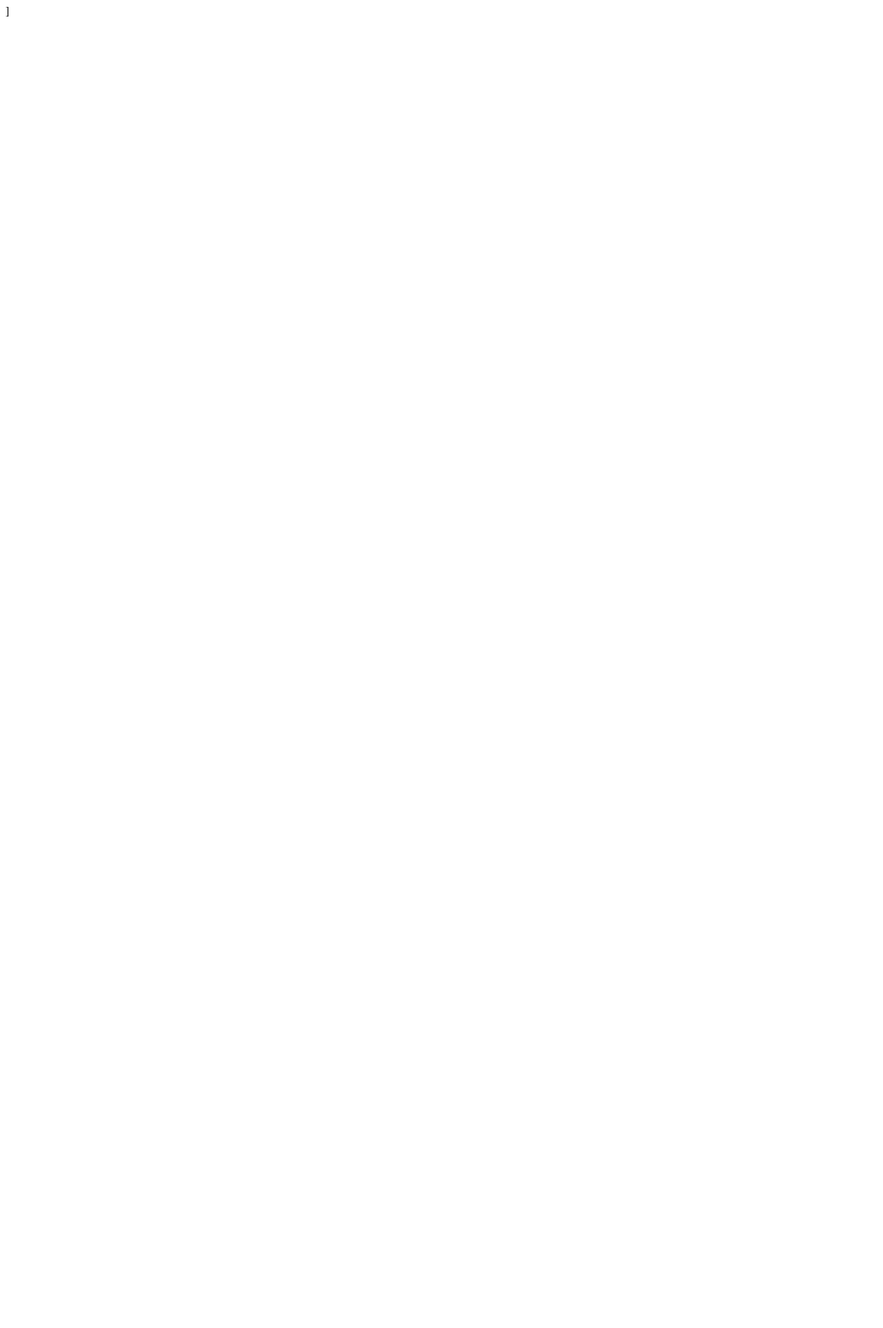
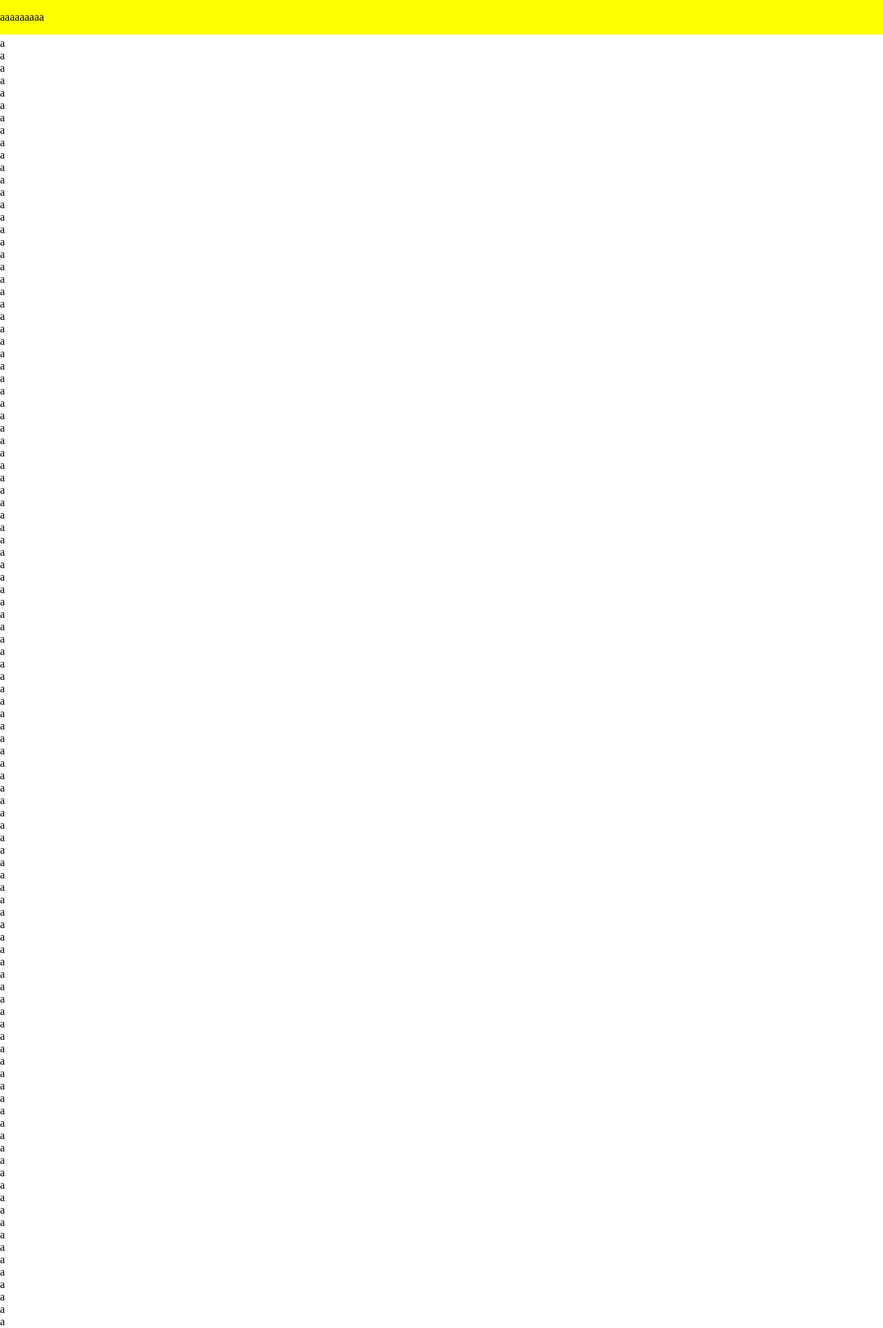
Before and after one commit to yk0721/Bunkasai-Homepage, a Django app: page / in a window 1280 px wide. Before the commit the part shown is almost empty. Shown: the top 1926 px of the page at 69% size. Before the commit the page ends 24 px from the top, so only its background shows below. Run offline with Django 4.2, Linux system fonts and the light colour scheme.

Commit message:
ヘッダーのCSSを少し整えました。

```diff
--- a/Bunkasai_System/index.html
+++ b/Bunkasai_System/index.html
@@ -7,16 +7,18 @@
 <body>
 
 <div class="header">
-        <div class="header-contents_container">
-            <div class="header-img"></div>
+        <div class="header-container">
+            <div class="header-img">aaa</div>
             <div class="header-contents">
                 <div class="header-box">
-                    <div class="header-item"></div>
-                    <div class="header-item"></div>
-                    <div class="header-item"></div>
+                    <div class="header-item">aa</div>
+                    <div class="header-item">aa</div>
+                    <div class="header-item">aa</div>
                 </div>
             </div>
         </div>
     </div>
 </body>
+
+a<br>a<br>a<br>a<br>a<br>a<br>a<br>a<br>a<br>a<br>a<br>a<br>a<br>a<br>a<br>a<br>a<br>a<br>a<br>a<br>a<br>a<br>a<br>a<br>a<br>a<br>a<br>a<br>a<br>a<br>a<br>a<br>a<br>a<br>a<br>a<br>a<br>a<br>a<br>a<br>a<br>a<br>a<br>a<br>a<br>a<br>a<br>a<br>a<br>a<br>a<br>a<br>a<br>a<br>a<br>a<br>a<br>a<br>a<br>a<br>a<br>a<br>a<br>a<br>a<br>a<br>a<br>a<br>a<br>a<br>a<br>a<br>a<br>a<br>a<br>a<br>a<br>a<br>a<br>a<br>a<br>a<br>a<br>a<br>a<br>a<br>a<br>a<br>a<br>a<br>a<br>a<br>a<br>a<br>a<br>a<br>a<br>a<br>a<br>a<br>a<br>a<br>a<br>a<br>a<br>a<br>a<br>a<br>a<br>a<br>a<br>a<br>a<br>a<br>a<br>a<br>a<br>a<br>a<br>a<br>a<br>a<br>a<br>a<br>a<br>a<br>a<br>a<br>a<br>a<br>a<br>a<br>a<br>a<br>a<br>a<br>a<br>a<br>a<br>a<br>a<br>a<br>a<br>a<br>a<br>a<br>a<br>a<br>a<br>a<br>a<br>a<br>a<br>a<br>a<br>a<br>a<br>a<br>a<br>a<br>a<br>a<br>a<br>a<br>a<br>a<br>a<br>a<br>a<br>a<br>a<br>a<br>a<br>a<br>a<br>a<br>a<br>a<br>a<br>a<br>a<br>a<br>a<br>
 </html>
--- a/Bunkasai_System/static/assets/css/main.css
+++ b/Bunkasai_System/static/assets/css/main.css
@@ -1,3 +1,26 @@
+body{
+    padding: 0;
+    margin: 0;
+}
+
 .header {
-  background-color: black;
+  position: fixed;
+    top: 0;
+    left: 0;
+  background-color: yellow;
+    width: 100%;
+    height: 50px;
 }
+
+.header-container{
+    position: absolute;
+    top: 25px;
+    transform: translate(0,-50%);
+    display: flex;
+    justify-content: space-around;
+}
+
+.header-box{
+    display: flex;
+    justify-content: space-between;
+}
```
